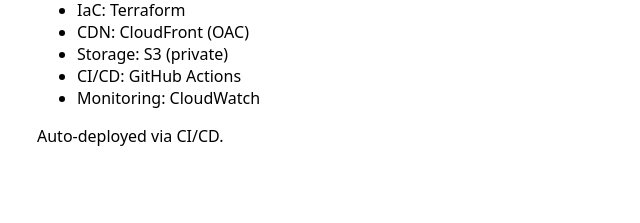
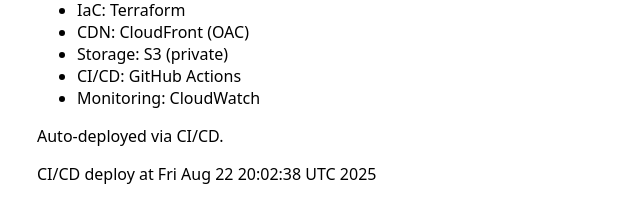
Before and after one commit to HarshKini/devops-aws-cicd, a plain HTML site: page site/index.html in a window 1280 px wide. Shown: the part 105-328 px from the top of the page, without its empty margins (243-883 px from the left). Drawn offline with Linux system fonts and the light colour scheme.

Commit message:
CI/CD proof

```diff
--- a/site/index.html
+++ b/site/index.html
@@ -7,3 +7,4 @@
   </ul>
   <p>Auto-deployed via CI/CD.</p>
 </body></html>
+<p>CI/CD deploy at Fri Aug 22 20:02:38 UTC 2025</p>
```
